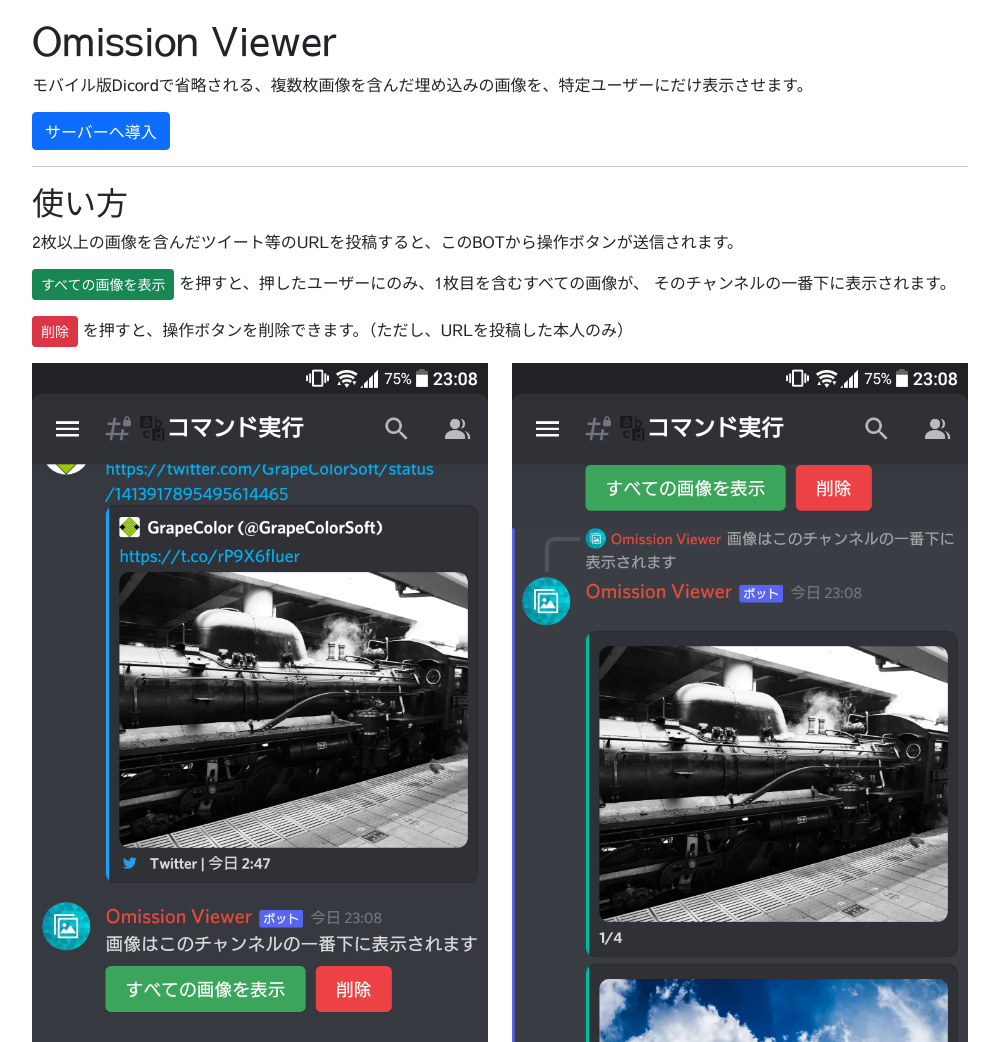
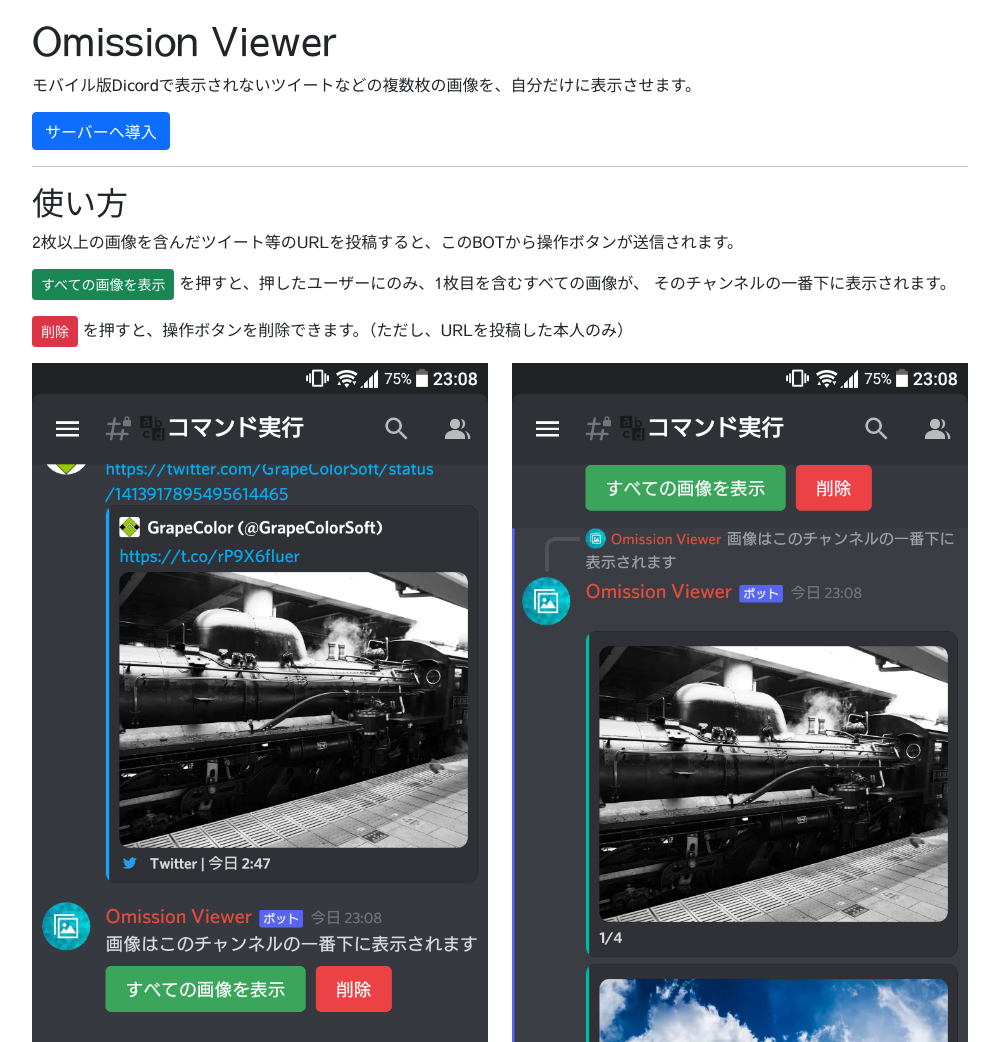
Before and after one commit to MinimumBots/omission_viewer, a website: page docs/index.html in a window 1280 px wide. Shown: the top 1042 px of the page, without its empty margins (140-1139 px from the left). Drawn offline with nearby package versions, Linux system fonts and the light colour scheme.

Commit message:
Change description

```diff
--- a/docs/index.html
+++ b/docs/index.html
@@ -6,7 +6,7 @@
   <meta name="og:type" content="website" />
   <meta name="og:title" content="Omission Viewer" />
   <meta name="og:site_name" content="Omission Viewer" />
-  <meta name="og:description" content="モバイル版Dicordで省略される、複数枚画像を含んだ埋め込みの画像を、特定ユーザーにだけ表示させます。" />
+  <meta name="og:description" content="モバイル版Dicordで表示されないツイートなどの複数枚の画像を、自分だけに表示させます。" />
   <meta name="og:image" content="https://omission-viewer.vineder.com/images/sum.png" />
   <meta name="twitter:card" content="summary_large_image" />
 
@@ -33,7 +33,7 @@
 <body>
   <div class="container my-3" style="max-width: 960px;">
     <h1>Omission Viewer</h1>
-    <p>モバイル版Dicordで省略される、複数枚画像を含んだ埋め込みの画像を、特定ユーザーにだけ表示させます。</p>
+    <p>モバイル版Dicordで表示されないツイートなどの複数枚の画像を、自分だけに表示させます。</p>
     <a class="btn btn-primary"
       href="https://discord.com/api/oauth2/authorize?client_id=629507137995014164&permissions=68608&scope=bot%20applications.commands"
       target="_blank">
```
Also changed, not shown: readme.md.
